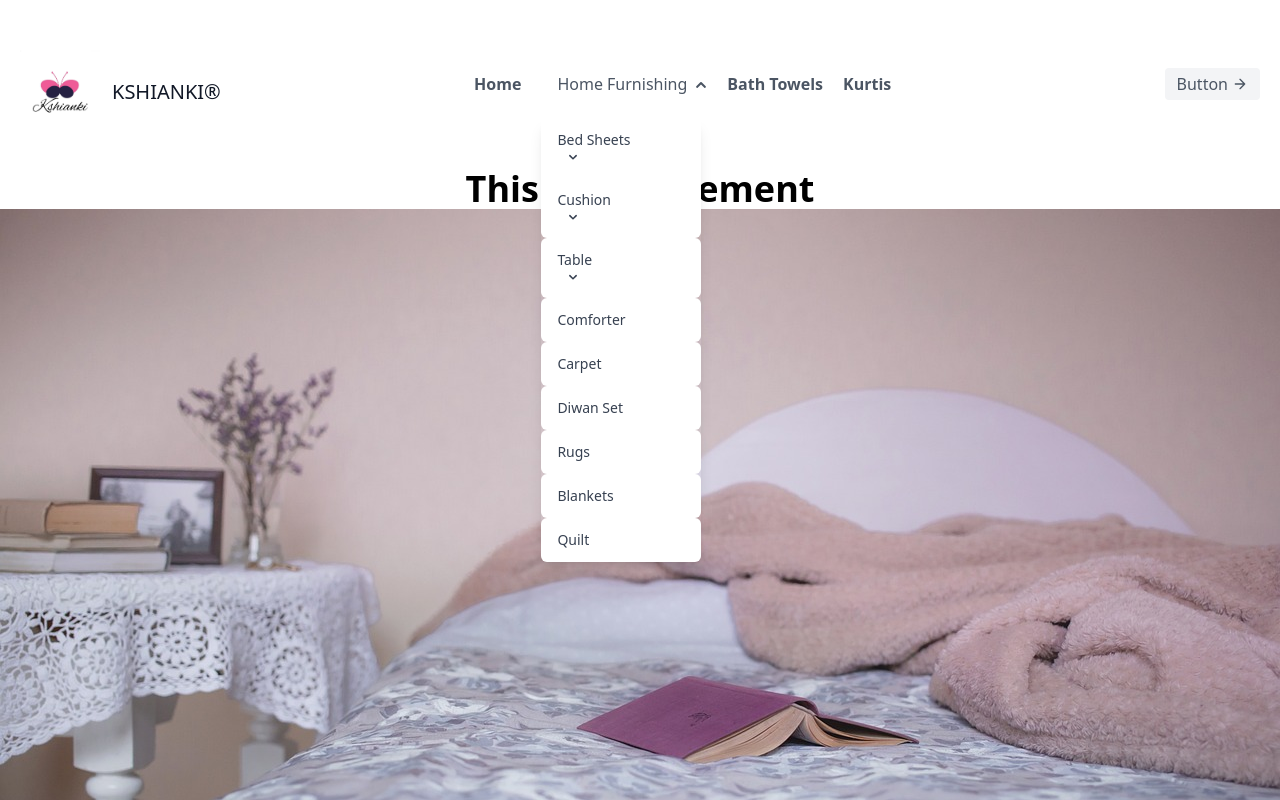
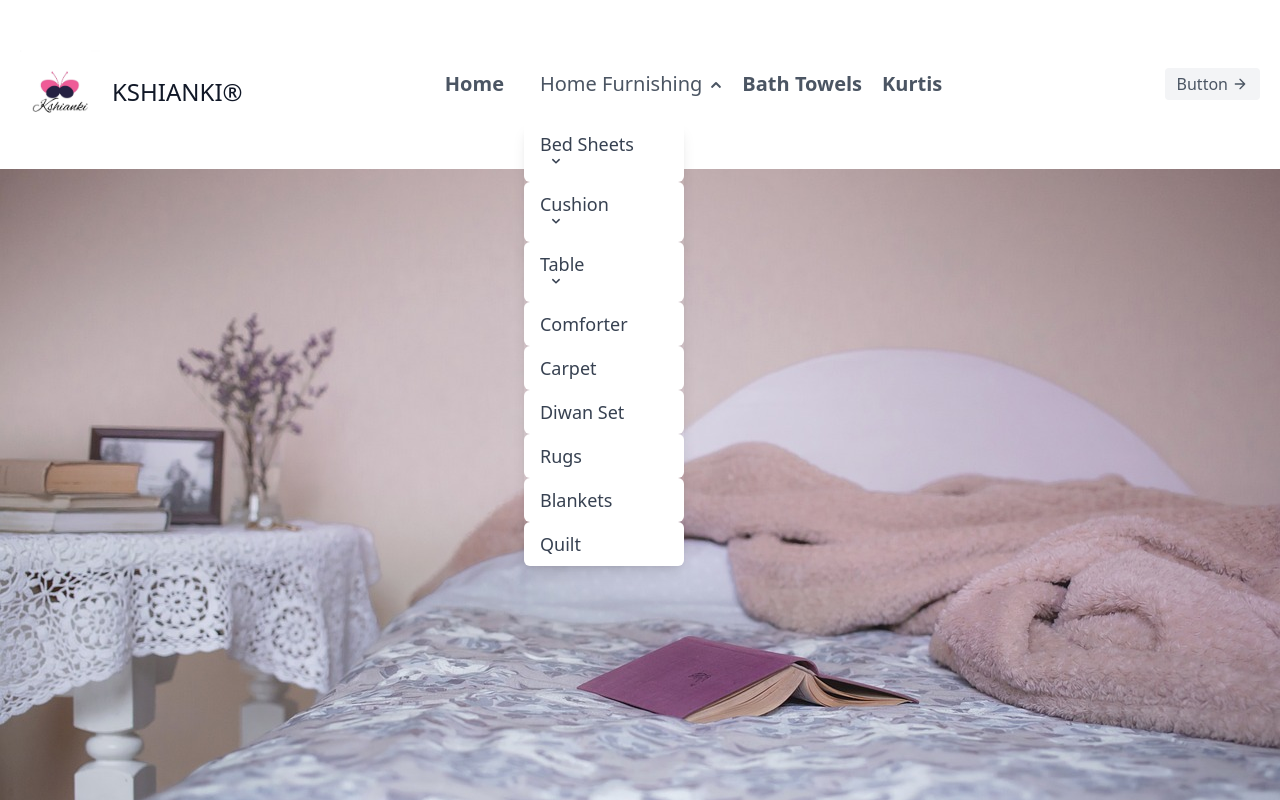
Before and after one commit to GeForceGroot/kshianki, a Next.js app: page / in a window 1280 px wide. Both pictures are taken after a click on the button "Home Furnishing". Shown: the top 800 px of the page. Built offline with nearby package versions, Linux system fonts and the light colour scheme.

Commit message:
welcome 5

```diff
--- a/components/Footer.js
+++ b/components/Footer.js
@@ -13,7 +13,7 @@ const Footer = () => {
                         <div className="w-64 flex-shrink-0 md:mx-0 mx-auto text-center md:text-left">
                             <span className="flex title-font font-medium items-center md:justify-start justify-center text-gray-900">
                                 <Link href='/'>
-                                    <Image src="/websiteLogo.jpg" alt='GeFroceGrot' width={80} height={10} />
+                                    <img src="/websiteLogo.jpg" alt='GeFroceGrot' width={80} height={10} />
                                 </Link>
                                 <span className="font-semibold ml-3 text-3xl mt-7">KSHIANKI®</span>
                             </span>
--- a/components/Navbar.js
+++ b/components/Navbar.js
@@ -37,12 +37,12 @@ const Navbar = () => {
                 <div className="container mx-auto flex flex-wrap p-5 flex-col md:flex-row items-center">
                     <span className="flex title-font font-medium items-center text-gray-900 mb-4 md:mb-0">
                         <Link href='/'>
-                            <Image src="/websiteLogo.jpg" alt='GeFroceGrot' width={80} height={20} />
+                            <img src="/websiteLogo.jpg" alt='GeFroceGrot' width={80} height={20} />
                         </Link>
-                        <span className="ml-3 mt-4 text-xl">KSHIANKI®</span>
+                        <span className="ml-3 mt-4 text-2xl">KSHIANKI®</span>
                     </span>
                     <nav className="md:ml-auto md:mr-auto flex flex-wrap items-center text-base justify-center">
-                        <a className="mr-5 hover:text-black-700 font-semibold">Home</a>
+                        <a className="mr-5 hover:text-black-700 text-xl font-semibold">Home</a>
                         <a>
                             <div className="relative inline-block text-left">
                                 <button
@@ -50,7 +50,7 @@ const Navbar = () => {
                                     className="inline-flex justify-center items-center space-x-1 px-4 py-2 text-m leading-5 font-medium rounded-md text-black-700 transition ease-in-out duration-150"
                                     onClick={toggleDropdown}
                                 >
-                                    <span className='font-medium'>Home Furnishing</span>
+                                    <span className='font-medium text-xl'>Home Furnishing</span>
                                     <svg
                                         className={`-mr-1 ml-2 h-5 w-5 ${isOpen ? 'transform rotate-180' : ''}`}
                                         fill="currentColor"
@@ -69,7 +69,7 @@ const Navbar = () => {
                                         <div className="py-1 rounded-md bg-white shadow-xs">
                                             <a
                                                 href="#"
-                                                className="block px-4 py-2 text-sm leading-5 text-gray-700 hover:bg-blue-500 hover:text-white focus:outline-none focus:bg-blue-500 focus:text-white"
+                                                className="block px-4 py-2 text-lg leading-5 text-gray-700 hover:bg-blue-500 hover:text-white focus:outline-none focus:bg-blue-500 focus:text-white"
                                                 onClick={toggleNestedDropdown}
                                             >
                                                 Bed Sheets
@@ -91,55 +91,55 @@ const Navbar = () => {
                                                 <div className="pl-6">
                                                     <a
                                                         href="#"
-                                                        className="block px-4 py-2 text-sm leading-5 text-gray-700 hover:bg-blue-500 hover:text-white focus:outline-none focus:bg-blue-500 focus:text-white"
+                                                        className="block px-4 py-2 text-m leading-5 text-gray-700 hover:bg-blue-500 hover:text-white focus:outline-none focus:bg-blue-500 focus:text-white"
                                                     >
                                                         Single Bedsheet
                                                     </a>
                                                     <a
                                                         href="#"
-                                                        className="block px-4 py-2 text-sm leading-5 text-gray-700 hover:bg-blue-500 hover:text-white focus:outline-none focus:bg-blue-500 focus:text-white"
+                                                        className="block px-4 py-2 text-m leading-5 text-gray-700 hover:bg-blue-500 hover:text-white focus:outline-none focus:bg-blue-500 focus:text-white"
                                                     >
                                                         Double Bedsheet
                                                     </a>
                                                     <a
                                                         href="#"
-                                                        className="block px-4 py-2 text-sm leading-5 text-gray-700 hover:bg-blue-500 hover:text-white focus:outline-none focus:bg-blue-500 focus:text-white"
+                                                        className="block px-4 py-2 text-m leading-5 text-gray-700 hover:bg-blue-500 hover:text-white focus:outline-none focus:bg-blue-500 focus:text-white"
                                                     >
                                                         Pure Cotton Bedsheet
                                                     </a>
                                                     <a
                                                         href="#"
-                                                        className="block px-4 py-2 text-sm leading-5 text-gray-700 hover:bg-blue-500 hover:text-white focus:outline-none focus:bg-blue-500 focus:text-white"
+                                                        className="block px-4 py-2 text-m leading-5 text-gray-700 hover:bg-blue-500 hover:text-white focus:outline-none focus:bg-blue-500 focus:text-white"
                                                     >
                                                         Kid's Special King Size Bedsheet
                                                     </a>
                                                     <a
                                                         href="#"
-                                                        className="block px-4 py-2 text-sm leading-5 text-gray-700 hover:bg-blue-500 hover:text-white focus:outline-none focus:bg-blue-500 focus:text-white"
+                                                        className="block px-4 py-2 text-m leading-5 text-gray-700 hover:bg-blue-500 hover:text-white focus:outline-none focus:bg-blue-500 focus:text-white"
                                                     >
                                                         King Size Elastic/Fitted Bedsheet
                                                     </a>
                                                     <a
                                                         href="#"
-                                                        className="block px-4 py-2 text-sm leading-5 text-gray-700 hover:bg-blue-500 hover:text-white focus:outline-none focus:bg-blue-500 focus:text-white"
+                                                        className="block px-4 py-2 text-m leading-5 text-gray-700 hover:bg-blue-500 hover:text-white focus:outline-none focus:bg-blue-500 focus:text-white"
                                                     >
                                                         Super King Size Bedsheet
                                                     </a>
                                                     <a
                                                         href="#"
-                                                        className="block px-4 py-2 text-sm leading-5 text-gray-700 hover:bg-blue-500 hover:text-white focus:outline-none focus:bg-blue-500 focus:text-white"
+                                                        className="block px-4 py-2 text-m leading-5 text-gray-700 hover:bg-blue-500 hover:text-white focus:outline-none focus:bg-blue-500 focus:text-white"
                                                     >
                                                         Book Folding Bedsheet Set
                                                     </a>
                                                     <a
                                                         href="#"
-                                                        className="block px-4 py-2 text-sm leading-5 text-gray-700 hover:bg-blue-500 hover:text-white focus:outline-none focus:bg-blue-500 focus:text-white"
+                                                        className="block px-4 py-2 text-m leading-5 text-gray-700 hover:bg-blue-500 hover:text-white focus:outline-none focus:bg-blue-500 focus:text-white"
                                                     >
                                                         Bed Covers
                                                     </a>
                                                     <a
                                                         href="#"
-                                                        className="block px-4 py-2 text-sm leading-5 text-gray-700 hover:bg-blue-500 hover:text-white focus:outline-none focus:bg-blue-500 focus:text-white"
+                                                        className="block px-4 py-2 text-m leading-5 text-gray-700 hover:bg-blue-500 hover:text-white focus:outline-none focus:bg-blue-500 focus:text-white"
                                                     >
                                                         Winter Bedsheets
                                                     </a>
@@ -149,7 +149,7 @@ const Navbar = () => {
                                         <div className="py-1 rounded-md bg-white shadow-xs">
                                             <a
                                                 href="#"
-                                                className="block px-4 py-2 text-sm leading-5 text-gray-700 hover:bg-blue-500 hover:text-white focus:outline-none focus:bg-blue-500 focus:text-white"
+                                                className="block px-4 py-2 text-lg leading-5 text-gray-700 hover:bg-blue-500 hover:text-white focus:outline-none focus:bg-blue-500 focus:text-white"
                                                 onClick={toggleNestedDropdown1}
                                             >
                                                 Cushion
@@ -171,19 +171,19 @@ const Navbar = () => {
                                                 <div className="pl-6">
                                                     <a
                                                         href="#"
-                                                        className="block px-4 py-2 text-sm leading-5 text-gray-700 hover:bg-blue-500 hover:text-white focus:outline-none focus:bg-blue-500 focus:text-white"
+                                                        className="block px-4 py-2 text-m leading-5 text-gray-700 hover:bg-blue-500 hover:text-white focus:outline-none focus:bg-blue-500 focus:text-white"
                                                     >
                                                         Cushion Fillers
                                                     </a>
                                                     <a
                                                         href="#"
-                                                        className="block px-4 py-2 text-sm leading-5 text-gray-700 hover:bg-blue-500 hover:text-white focus:outline-none focus:bg-blue-500 focus:text-white"
+                                                        className="block px-4 py-2 text-m leading-5 text-gray-700 hover:bg-blue-500 hover:text-white focus:outline-none focus:bg-blue-500 focus:text-white"
                                                     >
                                                         Cushion Cover
                                                     </a>
                                                     <a
                                                         href="#"
-                                                        className="block px-4 py-2 text-sm leading-5 text-gray-700 hover:bg-blue-500 hover:text-white focus:outline-none focus:bg-blue-500 focus:text-white"
+                                                        className="block px-4 py-2 text-m leading-5 text-gray-700 hover:bg-blue-500 hover:text-white focus:outline-none focus:bg-blue-500 focus:text-white"
                                                     >
                                                         Cushion Covers With Fillers
                                                     </a>
@@ -193,7 +193,7 @@ const Navbar = () => {
                                         <div className="py-1 rounded-md bg-white shadow-xs">
                                             <a
                                                 href="#"
-                                                className="block px-4 py-2 text-sm leading-5 text-gray-700 hover:bg-blue-500 hover:text-white focus:outline-none focus:bg-blue-500 focus:text-white"
+                                                className="block px-4 py-2 text-lg leading-5 text-gray-700 hover:bg-blue-500 hover:text-white focus:outline-none focus:bg-blue-500 focus:text-white"
                                                 onClick={toggleNestedDropdown2}
                                             >
                                                 Table
@@ -215,19 +215,19 @@ const Navbar = () => {
                                                 <div className="pl-6">
                                                     <a
                                                         href="#"
-                                                        className="block px-4 py-2 text-sm leading-5 text-gray-700 hover:bg-blue-500 hover:text-white focus:outline-none focus:bg-blue-500 focus:text-white"
+                                                        className="block px-4 py-2 text-m leading-5 text-gray-700 hover:bg-blue-500 hover:text-white focus:outline-none focus:bg-blue-500 focus:text-white"
                                                     >
                                                         Table Runner
                                                     </a>
                                                     <a
                                                         href="#"
-                                                        className="block px-4 py-2 text-sm leading-5 text-gray-700 hover:bg-blue-500 hover:text-white focus:outline-none focus:bg-blue-500 focus:text-white"
+                                                        className="block px-4 py-2 text-m leading-5 text-gray-700 hover:bg-blue-500 hover:text-white focus:outline-none focus:bg-blue-500 focus:text-white"
                                                     >
                                                         Table Cover
                                                     </a>
                                                     <a
                                                         href="#"
-                                                        className="block px-4 py-2 text-sm leading-5 text-gray-700 hover:bg-blue-500 hover:text-white focus:outline-none focus:bg-blue-500 focus:text-white"
+                                                        className="block px-4 py-2 text-m leading-5 text-gray-700 hover:bg-blue-500 hover:text-white focus:outline-none focus:bg-blue-500 focus:text-white"
                                                     >
                                                         Table Mats
                                                     </a>
@@ -237,7 +237,7 @@ const Navbar = () => {
                                         <div className="py-1 rounded-md bg-white shadow-xs">
                                             <a
                                                 href={'/comforter'}
-                                                className="block px-4 py-2 text-sm leading-5 text-gray-700 hover:bg-blue-500 hover:text-white focus:outline-none focus:bg-blue-500 focus:text-white"
+                                                className="block px-4 py-2 text-lg leading-5 text-gray-700 hover:bg-blue-500 hover:text-white focus:outline-none focus:bg-blue-500 focus:text-white"
                                             >
                                                 Comforter
                                             </a>
@@ -245,7 +245,7 @@ const Navbar = () => {
                                         <div className="py-1 rounded-md bg-white shadow-xs">
                                             <a
                                                 href={'/comforter'}
-                                                className="block px-4 py-2 text-sm leading-5 text-gray-700 hover:bg-blue-500 hover:text-white focus:outline-none focus:bg-blue-500 focus:text-white"
+                                                className="block px-4 py-2 text-lg leading-5 text-gray-700 hover:bg-blue-500 hover:text-white focus:outline-none focus:bg-blue-500 focus:text-white"
                                             >
                                                 Carpet
                                             </a>
@@ -253,7 +253,7 @@ const Navbar = () => {
                                         <div className="py-1 rounded-md bg-white shadow-xs">
                                             <a
                                                 href={'/comforter'}
-                                                className="block px-4 py-2 text-sm leading-5 text-gray-700 hover:bg-blue-500 hover:text-white focus:outline-none focus:bg-blue-500 focus:text-white"
+                                                className="block px-4 py-2 text-lg leading-5 text-gray-700 hover:bg-blue-500 hover:text-white focus:outline-none focus:bg-blue-500 focus:text-white"
                                             >
                                                 Diwan Set
                                             </a>
@@ -261,7 +261,7 @@ const Navbar = () => {
                                         <div className="py-1 rounded-md bg-white shadow-xs">
                                             <a
                                                 href={'/comforter'}
-                                                className="block px-4 py-2 text-sm leading-5 text-gray-700 hover:bg-blue-500 hover:text-white focus:outline-none focus:bg-blue-500 focus:text-white"
+                                                className="block px-4 py-2 text-lg leading-5 text-gray-700 hover:bg-blue-500 hover:text-white focus:outline-none focus:bg-blue-500 focus:text-white"
                                             >
                                                 Rugs
                                             </a>
@@ -269,7 +269,7 @@ const Navbar = () => {
                                         <div className="py-1 rounded-md bg-white shadow-xs">
                                             <a
                                                 href={'/comforter'}
-                                                className="block px-4 py-2 text-sm leading-5 text-gray-700 hover:bg-blue-500 hover:text-white focus:outline-none focus:bg-blue-500 focus:text-white"
+                                                className="block px-4 py-2 text-lg leading-5 text-gray-700 hover:bg-blue-500 hover:text-white focus:outline-none focus:bg-blue-500 focus:text-white"
                                             >
                                                 Blankets
                                             </a>
@@ -277,7 +277,7 @@ const Navbar = () => {
                                         <div className="py-1 rounded-md bg-white shadow-xs">
                                             <a
                                                 href={'/comforter'}
-                                                className="block px-4 py-2 text-sm leading-5 text-gray-700 hover:bg-blue-500 hover:text-white focus:outline-none focus:bg-blue-500 focus:text-white"
+                                                className="block px-4 py-2 text-lg leading-5 text-gray-700 hover:bg-blue-500 hover:text-white focus:outline-none focus:bg-blue-500 focus:text-white"
                                             >
                                                 Quilt
                                             </a>
@@ -287,8 +287,8 @@ const Navbar = () => {
 
                             </div>
                         </a>
-                        <a className="mr-5 hover:text-black-700 font-semibold">Bath Towels</a>
-                        <a className="mr-5 hover:text-black-700 font-semibold">Kurtis</a>
+                        <a className="mr-5 hover:text-black-700 font-semibold text-xl">Bath Towels</a>
+                        <a className="mr-5 hover:text-black-700 font-semibold text-xl">Kurtis</a>
                     </nav>
                     <button className="inline-flex items-center bg-gray-100 border-0 py-1 px-3 focus:outline-none hover:bg-gray-200 rounded text-base mt-4 md:mt-0">Button
                         <svg fill="none" stroke="currentColor" strokeLinecap="round" strokeLinejoin="round" strokeWidth="2" className="w-4 h-4 ml-1" viewBox="0 0 24 24">
--- a/pages/index.js
+++ b/pages/index.js
@@ -3,22 +3,21 @@ import { Inter } from 'next/font/google'
 import Head from 'next/head'
 import Navbar from '@/components/Navbar'
 import Footer from '@/components/Footer'
+import Mid from './mid'
 
 const inter = Inter({ subsets: ['latin'] })
 
 export default function Home() {
   return (
     <>
-     <Head>
-      <title>Kshianki: Discover Bedding Bliss for Every Night!</title>
-      <meta name='description' content='Kshianki: Discover Bedding Bliss for Every Night!'></meta>
-      <link rel='icon' href='/favicon.ico'></link>
-     </Head>
-     <Navbar/>
-
-     <span className='justify-center flex font-bold text-4xl'>This is mid element</span>
-     <img src="/mid.jpg" alt="" width={2100} />
-     <Footer/>
+      <Head>
+        <title>Kshianki: Discover Bedding Bliss for Every Night!</title>
+        <meta name='description' content='Kshianki: Discover Bedding Bliss for Every Night!'></meta>
+        <link rel='icon' href='/favicon.ico'></link>
+      </Head>
+      <Navbar />
+      <Mid/>
+      <Footer />
     </>
   )
 }
--- /dev/null
+++ b/pages/mid.js
@@ -0,0 +1,12 @@
+import React from 'react'
+
+const Mid = () => {
+    return (
+        <>
+            {/* <span className='justify-center flex font-bold text-4xl'>This is mid element</span> */}
+            <img src="/mid.jpg" alt="" width={2100} />
+        </>
+    )
+}
+
+export default Mid
```
